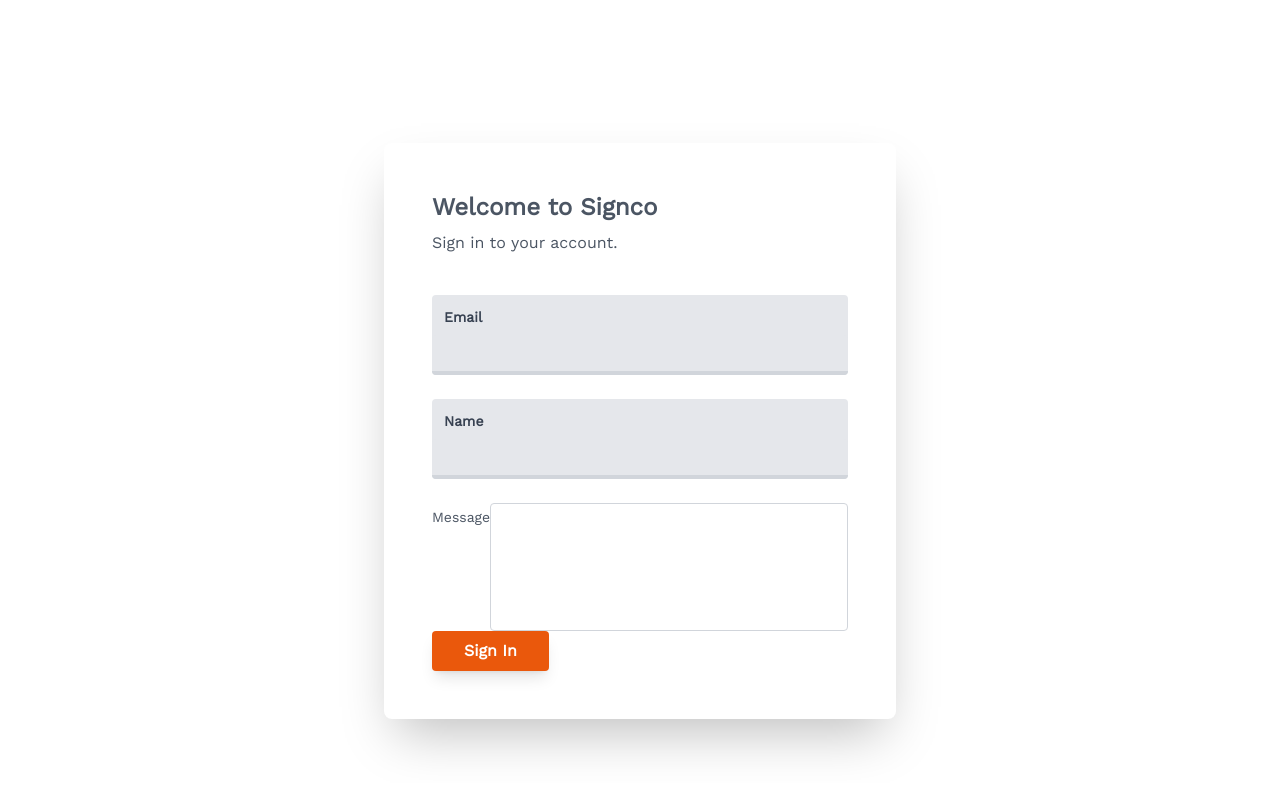
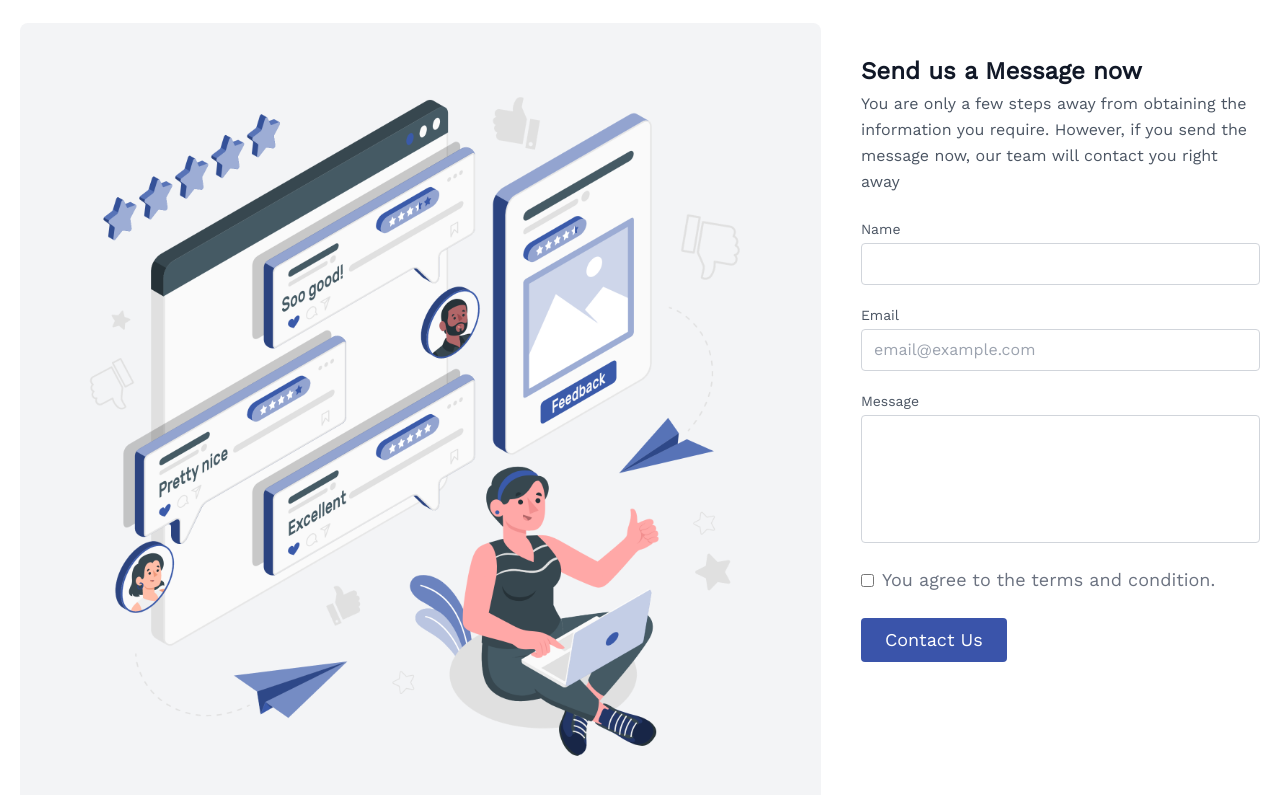
Before and after one commit to Emilsone/netlify-form, a Vue app: page / in a window 1280 px wide. Shown: the part 133-928 px from the top of the page. Built offline with nearby package versions, Linux system fonts and the light colour scheme; what @braid/vue-formulate would draw is missing.

Commit message:
fix form issue

```diff
--- a/src/components/NewsLetter.vue
+++ b/src/components/NewsLetter.vue
@@ -1,14 +1,14 @@
 <!-- eslint-disable no-mixed-spaces-and-tabs -->
 <template>
-  <!-- <section class="text-gray-600 body-font relative">
+  <section class="text-gray-600 body-font relative">
     <div class="container px-5 py-24 mx-auto flex sm:flex-nowrap flex-wrap">
       <div
         class="lg:w-2/3 md:w-1/2 bg-gray-100 rounded-lg overflow-hidden sm:mr-10 p-10 flex items-end justify-start relative">
         <img class="object-cover object-center rounded" alt="hero" src="../assets/contact-image.png">
       </div>
       <div class="lg:w-1/3 md:w-1/2 bg-white flex flex-col md:ml-auto w-full md:py-8 mt-8 md:mt-0">
-        <form name="contact" method="post" data-netlify="true" hidden>
-          <input type="hidden" name="form-name" value="contact" />
+        <form name="contact" netlify method="POST" data-netlify="true">
+          <!-- <input type="hidden" name="form-name" value="contact" /> -->
           <h2 class="text-gray-900 text-2xl mb-1 font-bold title-font">Send us a Message now</h2>
           <p class="leading-relaxed mb-5 text-gray-600 text-md">You are only a few steps away from obtaining the
             information
@@ -32,70 +32,17 @@
               class="w-full bg-white rounded border border-gray-300 focus:border-indigo-500 h-32 text-base outline-none text-gray-700 py-1 px-3 resize-none leading-6 transition-colors duration-200 ease-in-out"
               required></textarea>
           </div>
-          <button type="submit"
-            class="text-white border-0 py-2 px-6 focus:outline-none rounded text-lg btn-bg">Submit</button>
           <div class="flex items-center mt-4 ">
             <input type="checkbox" name="" id="" class=" px-6" required>
             <p class="text-lg text-gray-500 px-2 ">You agree to the terms and condition.</p>
+          </div>
+          <button class="text-white border-0 py-2 px-6 focus:outline-none  rounded text-lg mt-6 btn-sign">Contact Us</button>
 
-          </div>
         </form>
       </div>
 
     </div>
-  </section> -->
-
-<!-- <form method="post" name="Contact Form" data-netlify="true">
-  <input type="hidden" name="form-name" value="contact" />
-  <label for="fname">First name:</label><br>
-  <input type="text" id="fname" name="fname" value="John"><br>
-  <label for="lname">Last name:</label><br>
-  <input type="text" id="lname" name="lname" value="Doe"><br><br>
-  <input type="submit" value="Submit">
-</form>  -->
-
-<main class="body-bg min-h-screen pt-12 md:pt-20 pb-6 px-2 md:px-0">
-		<section>
-			<div class=" pt-24">
-		<main class="bg-white max-w-lg mx-auto p-8 md:p-12 my-10 rounded-lg shadow-2xl">
-			<section>
-				<h3 class="font-bold text-2xl text-gray-600">Welcome to Signco</h3>
-				<p class="text-gray-600 pt-2">Sign in to your account.</p>
-			</section>
-			<section class="mt-10">
-				<form class="" netlify>
-					<div class="mb-6 pt-3 rounded bg-gray-200">
-						<label class="block text-gray-700 text-sm font-bold mb-2 ml-3" for="email">Email</label>
-						<input type="text" id="email"
-							class="bg-gray-200 rounded w-full text-gray-700 focus:outline-none border-b-4 border-gray-300 focus:border-orange-600 transition duration-500 px-3 pb-3" />
-					</div>
-					<div class="mb-6 pt-3 rounded bg-gray-200">
-						<label class="block text-gray-700 text-sm font-bold mb-2 ml-3" for="name">Name</label>
-						<input type="text" id="name"
-							class="bg-gray-200 rounded w-full text-gray-700 focus:outline-none border-b-4 border-gray-300 focus:border-orange-600 transition duration-500 px-3 pb-3" />
-					</div>
-					<div class="flex justify-end">
-						<label for="message" class="leading-7 text-sm text-gray-600">Message</label>
-						<textarea id="message" type="textarea" name="message"
-						  class="w-full bg-white rounded border border-gray-300 focus:border-indigo-500 h-32 text-base outline-none text-gray-700 py-1 px-3 resize-none leading-6 transition-colors duration-200 ease-in-out"
-						  required></textarea>
-
-					</div>
-					<button
-						class="bg-orange-600 hover:bg-purple-700 text-white font-bold py-2 px-8 rounded shadow-lg hover:shadow-xl transition duration-200"
-						type="submit">
-						Sign In
-					</button>
-				</form>
-			</section>
-		</main>
-		</div>
-
-
-
-
-		</section>
-	</main>
+  </section>
 </template>
 
 
```
